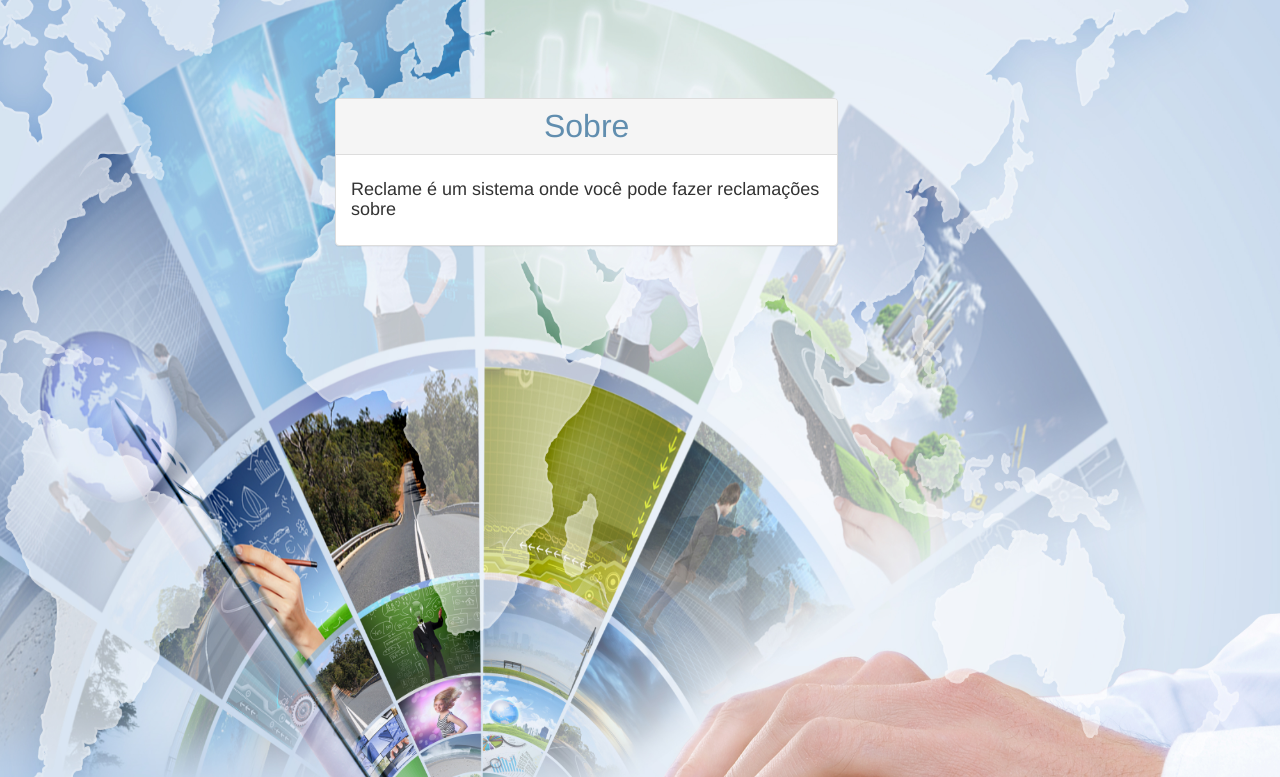
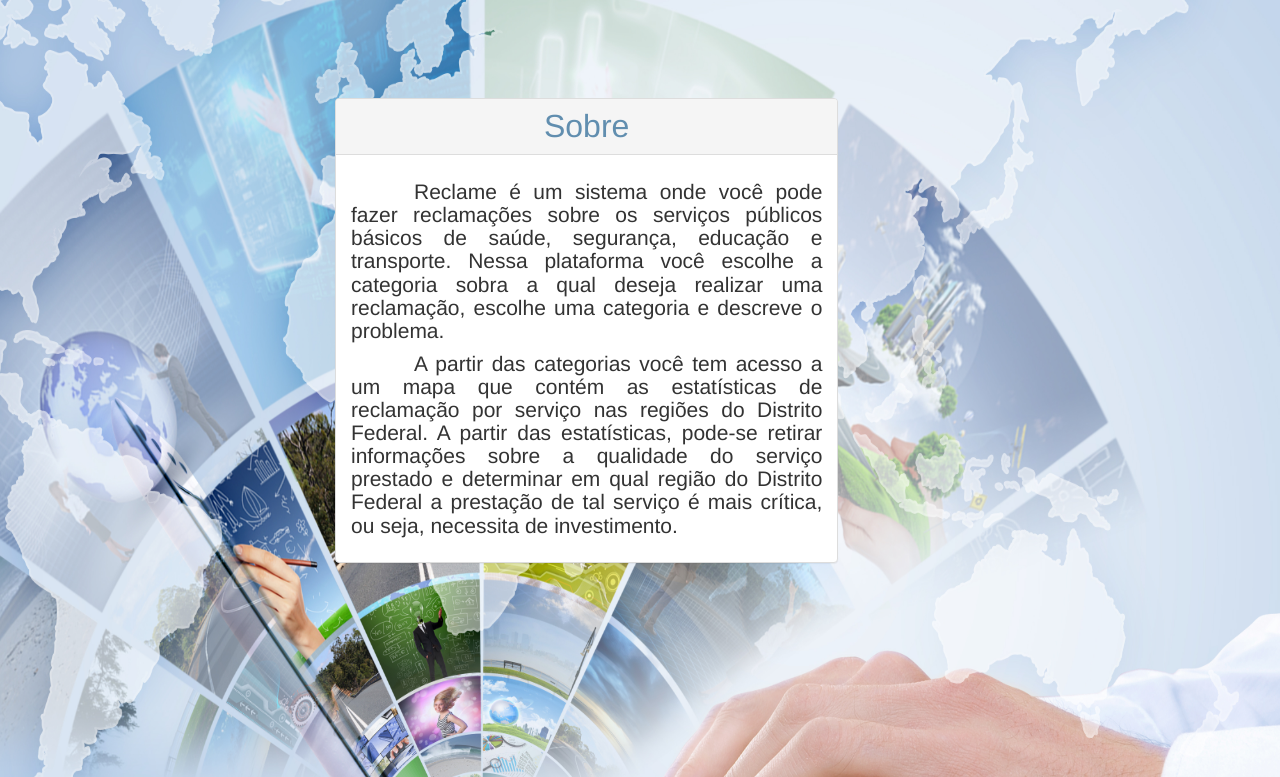
Before and after one commit to iurebrandao/reclame, a Django app: page /sobre/ in a window 1280 px wide. Shown: the part 52-829 px from the top of the page. Run offline with Django 3.2, Linux system fonts and the light colour scheme; parts of the project's set-up code (start-up, migrations or seed data) failed here and were passed over.

Commit message:
Texto descritivo da plataforma na pagina sobre

```diff
--- a/static/css/main.css
+++ b/static/css/main.css
@@ -63,3 +63,9 @@
 label{
     color: #686868;
 }
+
+.sobre {
+    text-align: justify;
+    text-indent: 3em;
+    font-size: 150%;
+}
--- a/templates/sobre.html
+++ b/templates/sobre.html
@@ -9,9 +9,21 @@
                     <h3 class="panel-title" id="login">Sobre</h3>
                 </div>
                 <div class="panel-body">
-                    <h4>Reclame é um sistema onde você pode fazer reclamações sobre</h4>
+                    <h4 class="sobre">Reclame é um sistema onde você pode fazer reclamações sobre os serviços
+                        públicos básicos de saúde, segurança, educação e transporte. Nessa plataforma
+                        você escolhe a categoria sobra a qual deseja realizar uma reclamação, escolhe
+                        uma categoria e descreve o problema.
+                    </h4>
+                    <h4 class="sobre">
+                        A partir das categorias você tem acesso a um mapa que contém as estatísticas
+                        de reclamação por serviço nas regiões do Distrito Federal. A partir das
+                        estatísticas, pode-se retirar informações sobre a qualidade do serviço prestado
+                        e determinar em qual região do Distrito Federal a prestação de tal serviço é mais
+                        crítica, ou seja, necessita de investimento.
+                    </h4>
                 </div>
             </div>
+        </div>
 
     </div>
 {% endblock %}
```
